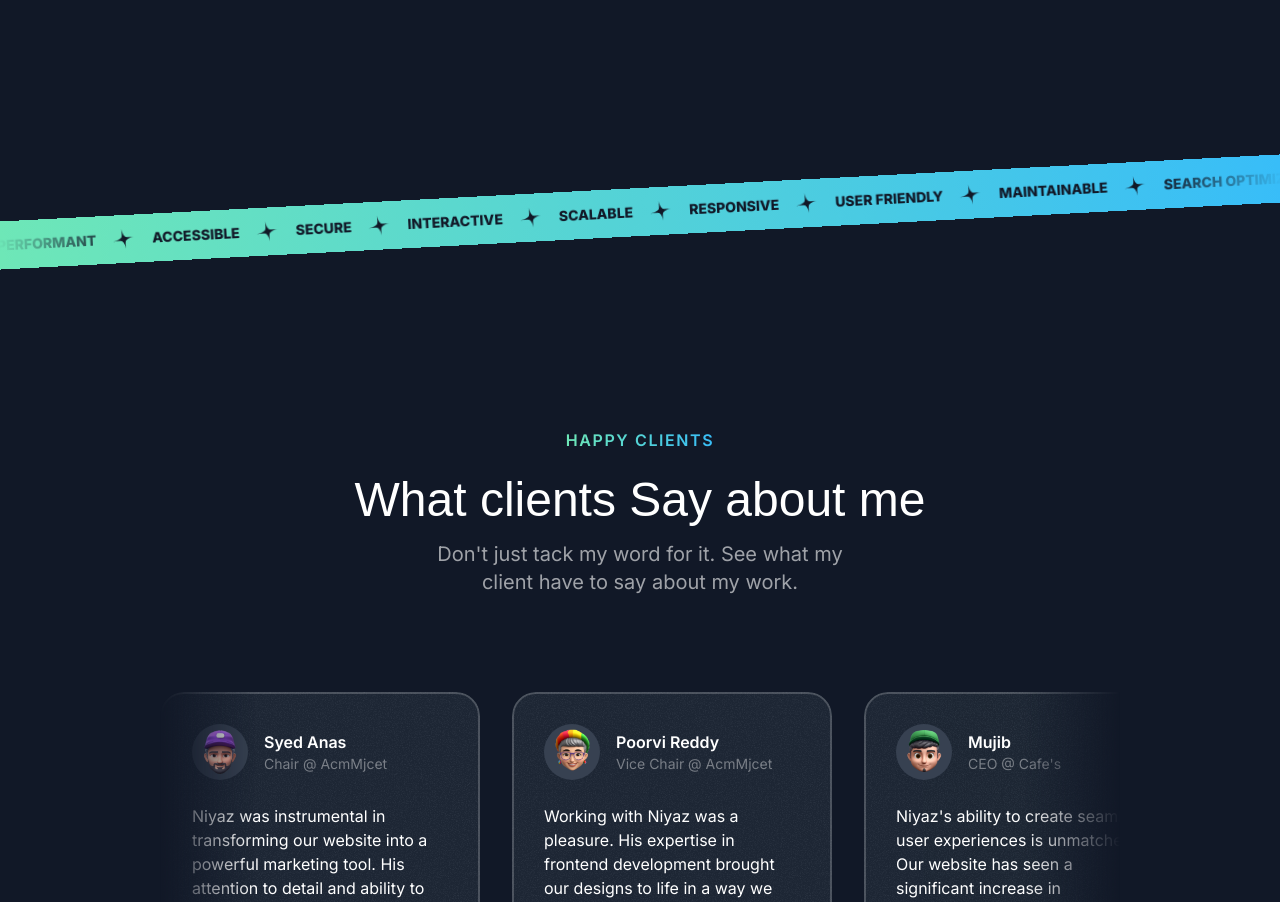
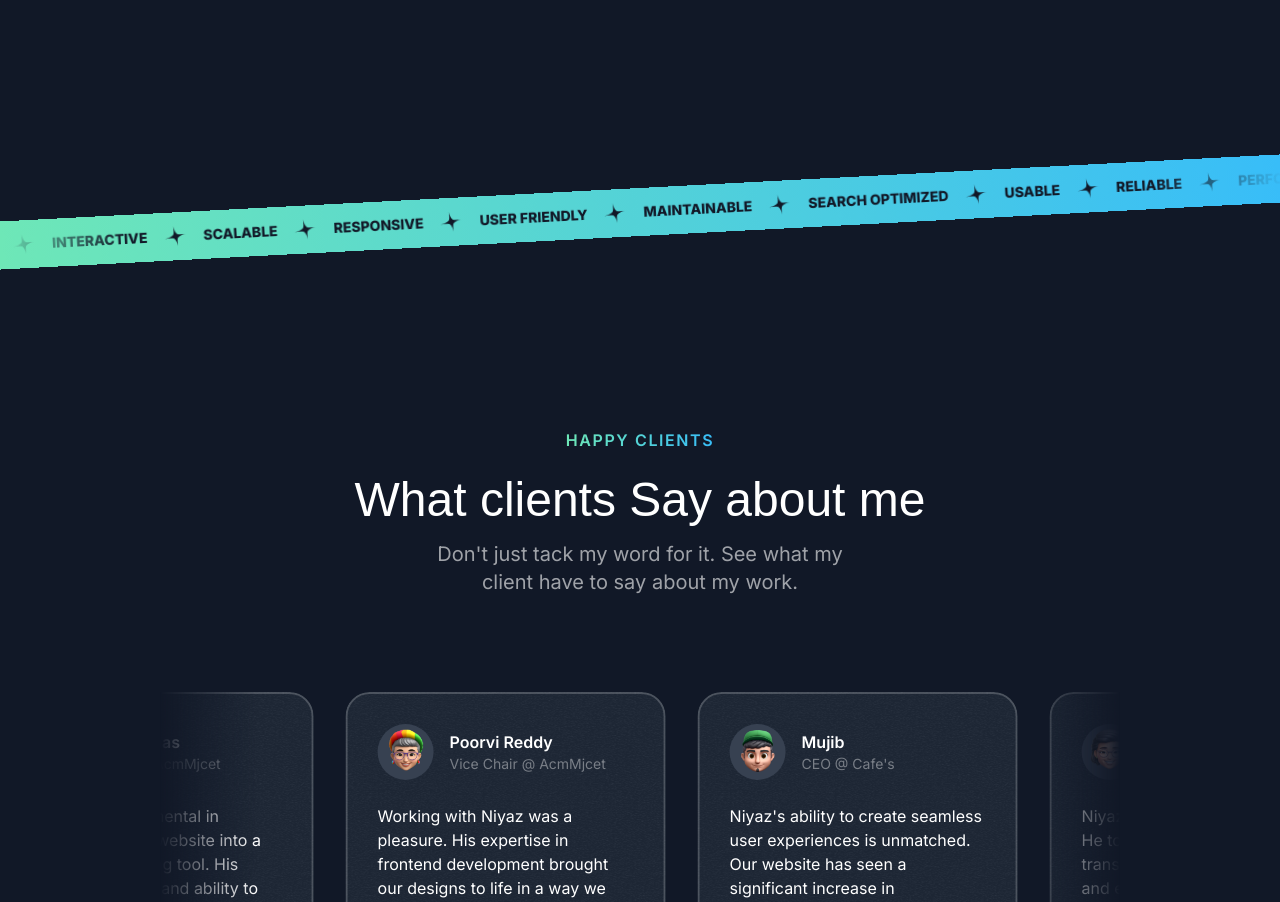
Before and after one commit to Iamniyaz/Personal-Website, a Next.js app: page / in a window 1280 px wide. Shown: the part 2880-3782 px from the top of the page. Built offline with nearby package versions, Linux system fonts and the light colour scheme; a web font is replaced by a local one.

Commit message:
added animation

```diff
--- a/src/components/Card.tsx
+++ b/src/components/Card.tsx
@@ -1,13 +1,13 @@
 import grainImage from "@/assets/images/grain.jpg"
 import { twMerge } from "tailwind-merge";
-import { PropsWithChildren } from "react";
+import { ComponentPropsWithoutRef, PropsWithChildren } from "react";
 export const Card =({
     className,
-     children }:PropsWithChildren<{
-    className?: string; }>) =>{
+     children,
+    ...other }:ComponentPropsWithoutRef<'div'>) =>{
     return(
         <div  className={twMerge("bg-gray-800 rounded-3xl relative z-0 overflow-hidden after:z-10 after:content-[''] after:absolute after:inset-0 after:outline-2 after:outline after:-outline-offset-2 after:rounded-3xl after:outline-white/20 after:pointer-events-none",
-          className)}>
+          className)}{...other}>
             <div className="absolute inset-0 -z-10 opacity-5" style={{
               backgroundImage: `url(${grainImage.src})`,
             }}></div>
--- a/src/sections/Projects.tsx
+++ b/src/sections/Projects.tsx
@@ -53,9 +53,12 @@ export const ProjectsSection = () => {
     <div className="container">
       <SectionHeader eyebrow="Real-world Results" title="Featured Projects" description="See how I transformed concept into engaging digital experiences." />
       <div className="mt-10 md:mt-20 flex flex-col gap-20 mt-10">
-        {portfolioProjects.map((project)=>(
+        {portfolioProjects.map((project,projectIndex)=>(
           <Card key={project.title} className="pb-0
-          pt-8 px-8 md:pt-12 md:px-10 lg:pt-16 lg:px-20">
+          pt-8 px-8 md:pt-12 md:px-10 lg:pt-16 lg:px-20 sticky top-16"
+          style={{
+            top: `calc(64px+ ${projectIndex*40}px`,
+          }}>
             <div className="lg:grid lg:grid-cols-2 lg:gap-16">
               <div className="lg:pb-16">
               <div className="bg-gradient-to-r from-emerald-300 to-sky-400 inline-flex gap-2 font-bold uppercase tracking-widest text-sm text-transparent bg-clip-text">
--- a/src/sections/Tape.tsx
+++ b/src/sections/Tape.tsx
@@ -1,6 +1,7 @@
 import { div } from "framer-motion/client";
 import StarIcon from "@/assets/icons/star.svg";
-const word =[
+import { Fragment } from "react";
+const words =[
   "Performant",
   "Accessible",
   "Secure",
@@ -17,13 +18,19 @@ export const TapeSection = () => {
   return(<div className="py-16 lg:py-24 overflow-x-clip">
     <div className="bg-gradient-to-r from-emerald-300 to-sky-400  -rotate-3 -mx-1">
      <div className="flex [mask-image:linear-gradient(to_right,transparent,black_10%,black_90%,transparent)]">
-      <div className="flex flex-none gap-4 py-3 ">
-    {word.map((word)=>(
-      <div key={word} className="inline-flex gap-4 items-center" >
-        <span className="text-gray-900 uppercase font-extrabold text-sm ">{word}</span>
-          <StarIcon className="size-6 text-gray-900 -rotate-12"/>
-        </div>
-    ))}
+      <div className="flex flex-none gap-4 pr-4 py-3 animate-move-left [animation-duration:30s] "
+      >
+        {[...new Array(2)].fill(0).map((_, idx)=>(
+          <Fragment key={idx}>
+              {words.map((word)=>(
+                <div key={word} className="inline-flex gap-4 items-center" >
+                  <span className="text-gray-900 uppercase font-extrabold text-sm ">{word}</span>
+                    <StarIcon className="size-6 text-gray-900 -rotate-12"/>
+                  </div>
+              ))}
+              </Fragment>
+        ))}
+
     </div>
   </div>
   </div>
--- a/src/sections/Testimonials.tsx
+++ b/src/sections/Testimonials.tsx
@@ -8,6 +8,7 @@ import { div } from "framer-motion/client";
 import Image from "next/image";
 import grainImage from "@/assets/images/grain.jpg"
 import { Card } from "@/components/Card";
+import { Fragment } from "react";
 
 const testimonials = [
   {
@@ -48,12 +49,14 @@ export const TestimonialsSection = () => {
     <SectionHeader eyebrow="Happy Clients"
     title="What clients Say about me " description="  Don't just tack my word for it. See what my client have to say about my work." />
 
-    <div className="mt-16 lg:mt-24 flex overflow-x-clip [mask-image:linear-gradient(to_right,transparent,black_10%,black_90%,transparent)] ">
-      <div className="flex  gap-8 flex-none">
+    <div className="mt-12 lg:mt-20 flex overflow-x-clip [mask-image:linear-gradient(to_right,transparent,black_10%,black_90%,transparent)] py-4 -my-4 ">
+      <div className="flex  gap-8 flex-none animate-move-left [animation-duration:70s] hover:[animation-play-state:paused]">
+        {[...new Array(2)].fill(0).map((_, index)=>
+        ( <Fragment key={index}>
           {testimonials.map((testimonial)=>
             (
               <Card key={testimonial.name} className="max-w-xs
-        md:mas-3-md p-6 md:p-8">
+              md:mas-3-md p-6 md:p-8 hover:-rotate-3 transition duration-300">
                 <div className="flex gap-4 items-center ">
                   <div className="size-14 bg-gray-700 inline-flex items-center justify-center rounded-full flex-shrink-0">
               <Image src={testimonial.avatar}
@@ -71,6 +74,9 @@ export const TestimonialsSection = () => {
               </Card>
 
             ))}
+            </Fragment>
+        ))}
+
       </div>
     </div>
     </div>
--- a/tailwind.config.ts
+++ b/tailwind.config.ts
@@ -27,13 +27,23 @@ const config: Config = {
         serif:'var(--font-serif)',
       },
       animation:{
-        'ping-large':"ping-large 1s ease-in-out infinite"
+        'ping-large':"ping-large 1s ease-in-out infinite",
+        'move-left':'move-left 1s linear infinite',
       },
       keyframes:{
         'ping-large':{
           '75%,100%':{
             transform:'scale(3)',
             opacity:'0',
+          }
+        },
+        'move-left':{
+          '0%':{
+            transform: 'translateX(0%)'
+
+          },
+          '100%':{
+            transform: 'translateX(-50%)'
           }
         }
       }
```
Lines whose indentation alone changed are shown as unchanged.
